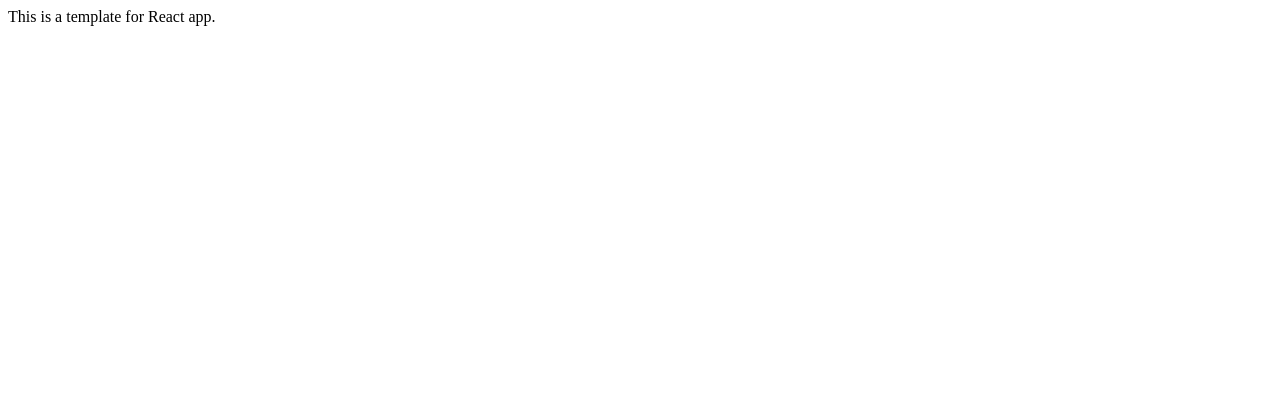
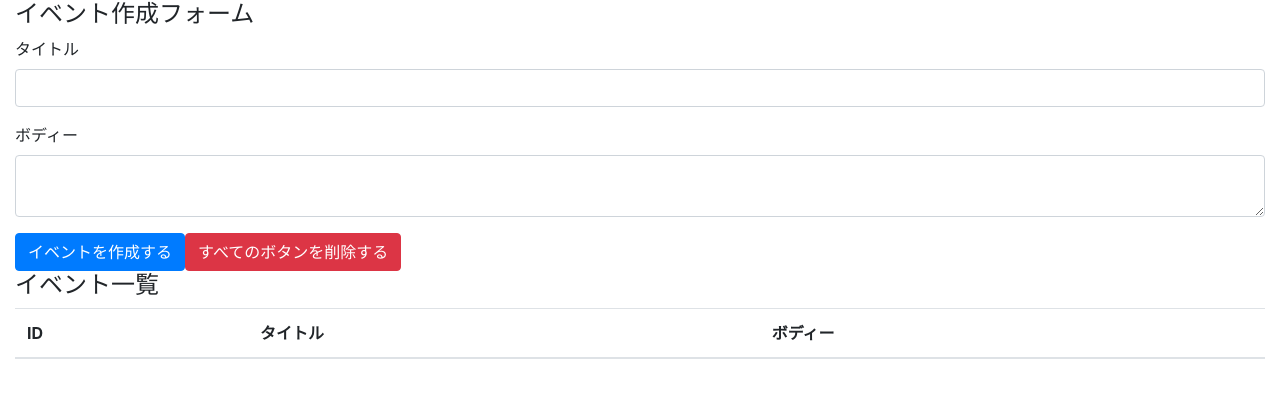
Before and after one commit to Katsutoshi-Abe/my-react-udemy2, a React (Create React App) app: page / in a window 1280 px wide. Shown: the top 398 px of the page. Built offline with nearby package versions, Linux system fonts and the light colour scheme.

Commit message:
create event form and event table with Bootstrap

```diff
--- a/package.json
+++ b/package.json
@@ -3,6 +3,7 @@
   "version": "0.1.0",
   "private": true,
   "dependencies": {
+    "bootstrap": "4.3.1",
     "react": "^18.2.0",
     "react-dom": "^18.2.0",
     "react-scripts": "3.0.1"
--- a/src/App.js
+++ /dev/null
@@ -1,11 +0,0 @@
-import React from 'react'
-
-const App = () => {
-  return (
-    <div>
-      This is a template for React app.
-    </div>
-  )
-}
-
-export default App
--- /dev/null
+++ b/src/components/App.js
@@ -0,0 +1,38 @@
+import React from 'react'
+import 'bootstrap/dist/css/bootstrap.min.css';
+
+function App() {
+  return (
+    <div className='container-fluid'>
+      <h4>イベント作成フォーム</h4>
+
+      <form>
+        <div className='form-group'>
+          <label htmlFor='formEventTitle'>タイトル</label>
+          <input className='form-control' id='formEventTitle' />
+        </div>
+
+        <div className='form-group'>
+          <label htmlFor='formEventBody'>ボディー</label>
+          <textarea className='form-control' id='formEventBody' />
+        </div>
+
+        <button className='btn btn-primary'>イベントを作成する</button>
+        <button className='btn btn-danger'>すべてのボタンを削除する</button>
+      </form>
+
+
+
+      <h4>イベント一覧</h4>
+      <table className='table table-hover'>
+        <thead>
+          <tr>
+            <th>ID</th><th>タイトル</th><th>ボディー</th>
+          </tr>
+        </thead>
+      </table>
+    </div>
+  )
+}
+
+export default App
--- a/src/index.js
+++ b/src/index.js
@@ -1,5 +1,5 @@
 import React from 'react'
 import ReactDOM from 'react-dom'
-import App from './App'
+import App from './components/App'
 
 ReactDOM.render(<App />, document.getElementById('root'))
```
Also changed, not shown: 1 other file (tests, documents, lock files or other folders).
